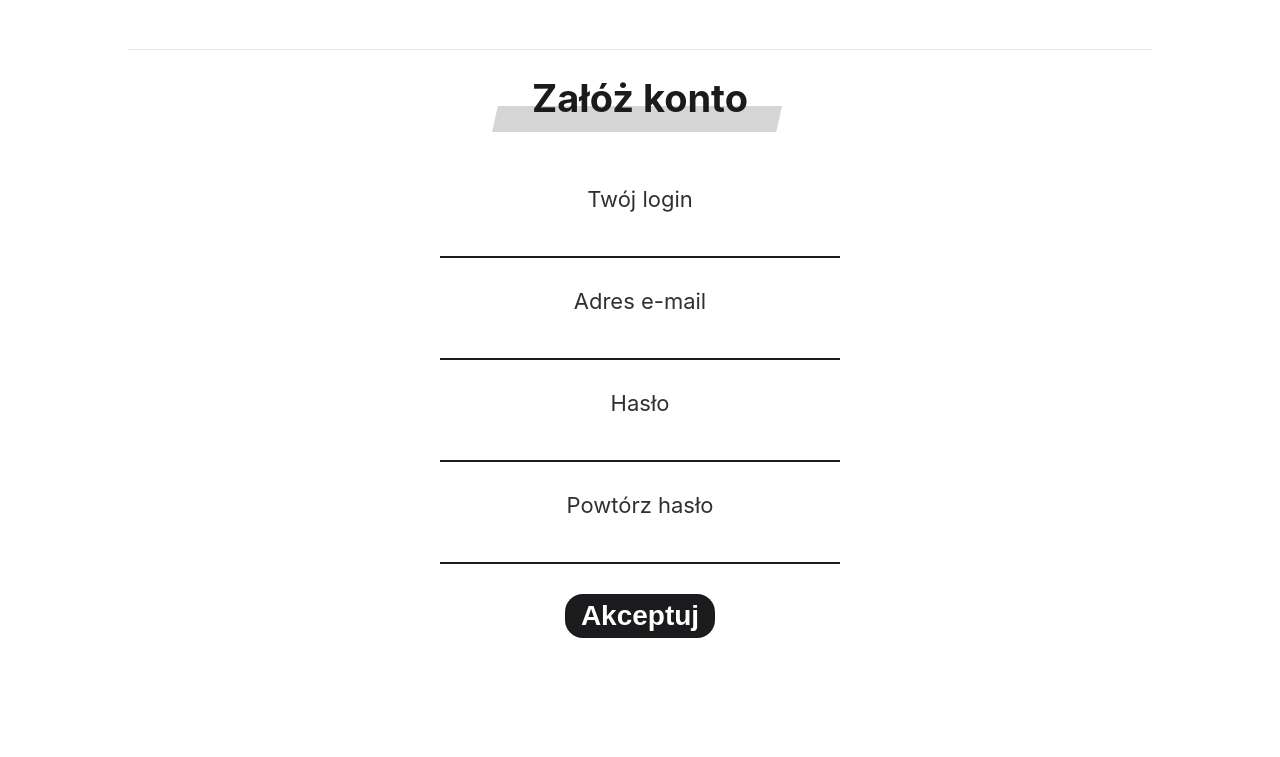
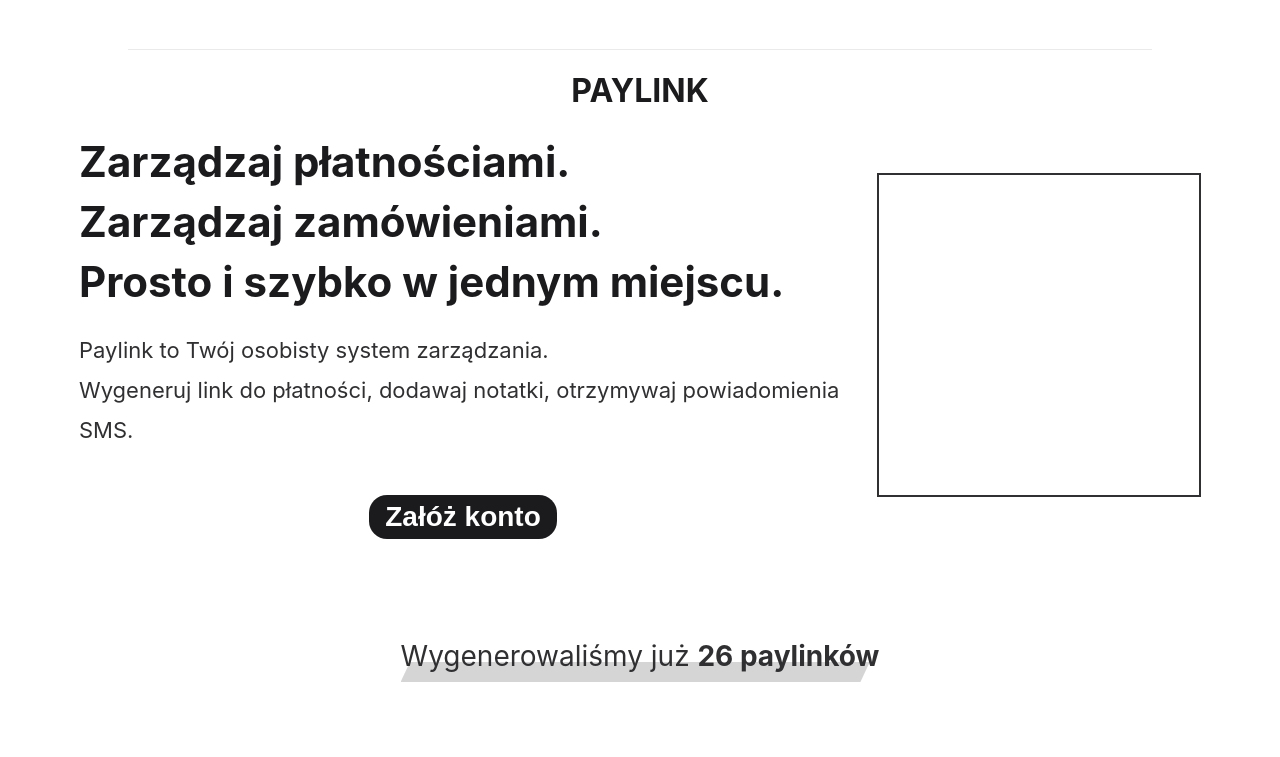
Before and after one commit to MagicianPL/PayBud, a React (Create React App) app: page / in a window 1280 px wide. Shown: the top 757 px of the page. Built offline with nearby package versions, Linux system fonts and the light colour scheme.

Commit message:
React Router dependency

```diff
--- a/package.json
+++ b/package.json
@@ -16,6 +16,7 @@
     "react-dom": "^18.1.0",
     "react-icons": "^4.3.1",
     "react-intersection-observer": "^9.1.0",
+    "react-router": "^6.3.0",
     "react-scripts": "5.0.1",
     "react-visibility-sensor-v2": "^1.0.0",
     "styled-components": "^5.3.5",
--- a/src/App.tsx
+++ b/src/App.tsx
@@ -11,7 +11,7 @@ function App() {
     <ThemeProvider theme={theme}>
       <div className="App">
         <TopNavigation />
-        {/*<Homepage />*/}
+        <Homepage />
         <SignUpForm />
 
       </div>
```
Also changed, not shown: 1 other file (tests, documents, lock files or other folders).
